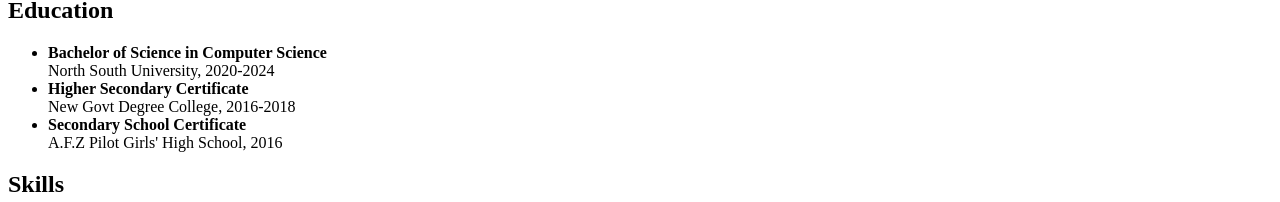
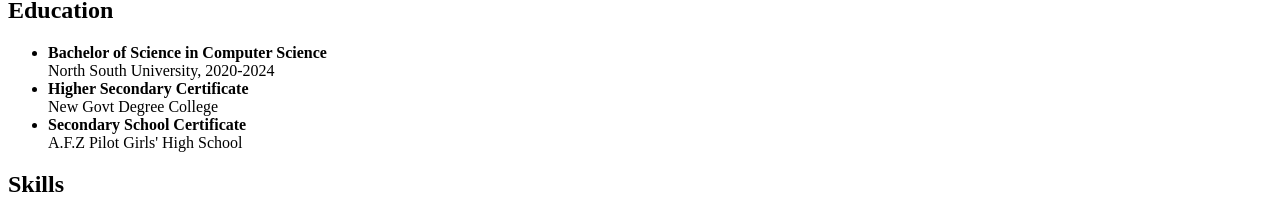
Before and after one commit to nazmunnaharmim/My-Resume, a plain HTML site: page index.html in a window 1280 px wide. Shown: the part 446-648 px from the top of the page. Drawn offline with Linux system fonts and the light colour scheme.

Commit message:
Update index.html

```diff
--- a/index.html
+++ b/index.html
@@ -36,10 +36,10 @@
             </li>
             <li>
                 <strong>Higher Secondary Certificate</strong><br>
-                New Govt Degree College, 2016-2018
+                New Govt Degree College
             </li>
             <li><strong>Secondary School Certificate</strong><br>
-            A.F.Z Pilot Girls' High School, 2016
+            A.F.Z Pilot Girls' High School
             </li>
         </ul>
     </section>
@@ -82,4 +82,5 @@
     </footer>
 
 </body>
+
 </html>
```
